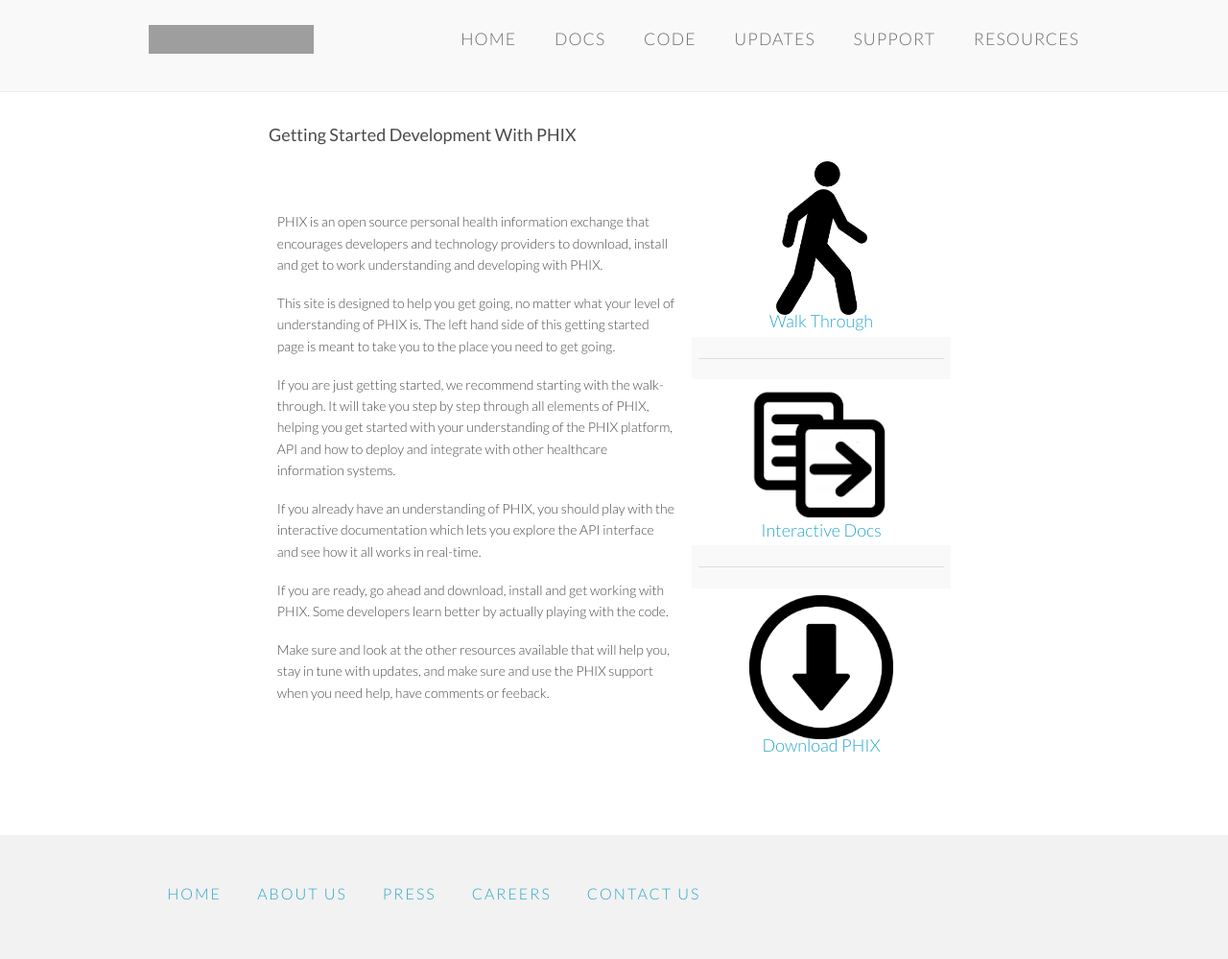
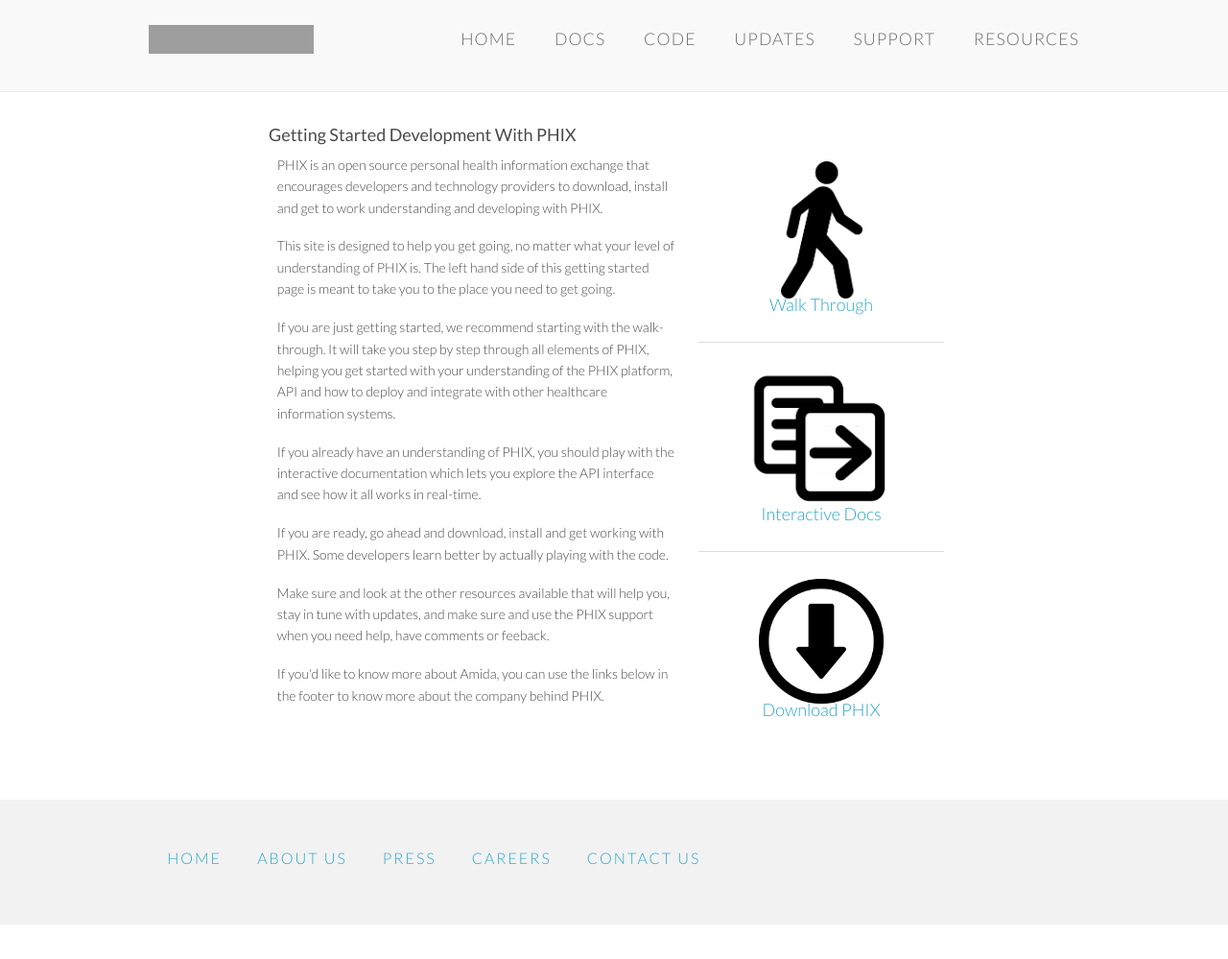
Before and after one commit to amida-tech/developers.amida.com, a Jekyll site: the page built from getting-started.html, in a window 1280 px wide. Shown: the whole page at 96% size. Built offline with Jekyll 4.4.1, drawn with Linux system fonts in a browser that asks for light colours; nearby versions of some CDN libraries; after the commit the page ends 963 px from its top, so only the background shows below that; grey boxes are pictures that could not be loaded.

Commit message:
clean up layout

```diff
--- a/getting-started.html
+++ b/getting-started.html
@@ -7,26 +7,27 @@
 <br /><br />
 <h3>Getting Started Development With PHIX</h3>
 
-<table cellpadding="5" width="100%" style="border: 0px;">
+<table cellpadding="2" width="100%" style="border: 0px;">
     <tr>
-        <td width="60%">
+        <td width="60%" valign="top">
             <p>PHIX is an open source personal health information exchange that encourages developers and technology providers to download, install and get to work understanding and developing with PHIX.</p>
             <p>This site is designed to help you get going, no matter what your level of understanding of PHIX is. The left hand side of this getting started page is meant to take you to the place you need to get going.</p>
             <p>If you are just getting started, we recommend starting with the walk-through. It will take you step by step through all elements of PHIX, helping you get started with your understanding of the PHIX platform, API and how to deploy and integrate with other healthcare information systems.</p>
             <p>If you already have an understanding of PHIX, you should play with the interactive documentation which lets you explore the API interface and see how it all works in real-time.</p>
             <p>If you are ready, go ahead and download, install and get working with PHIX. Some developers learn better by actually playing with the code.</p>
             <p>Make sure and look at the other resources available that will help you, stay in tune with updates, and make sure and use the PHIX support when you need help, have comments or feeback.</p>
+            <p>If you'd like to know more about Amida, you can use the links below in the footer to know more about the company behind PHIX.</p>
         </td>
         <td align="center">
             <table cellpadding="1" width="100%" style="border: 0px;">
                 <tr>
                     <td align="center">
-                        <a href="walk-through/what-is-phix.html"><img src="walk-through/images/bw-walking.png" width="95" /></a><br />
+                        <a href="walk-through/what-is-phix.html"><img src="walk-through/images/bw-walking.png" width="85" /></a><br />
                         <a href="walk-through/what-is-phix.html" style="font-size: 18px;">Walk Through</a>
                     </td>
                 </tr>
                 <tr>
-                    <td align="center"><hr /></td>
+                    <td align="center" style="background-color: #FFF;"><hr /></td>
                 </tr>
                 <tr>
                     <td style="background-color: #FFF;" align="center">
@@ -35,11 +36,11 @@
                     </td>
                 </tr>
                 <tr>
-                    <td align="center"><hr /></td>
+                    <td align="center" style="background-color: #FFF;"><hr /></td>
                 </tr>
                 <tr>
                     <td align="center">
-                        <a href="https://github.com/amida-tech/PHIX"><img src="walk-through/images/bw-download.png" width="150" /></a><br />
+                        <a href="https://github.com/amida-tech/PHIX"><img src="walk-through/images/bw-download.png" width="130" /></a><br />
                         <a href="https://github.com/amida-tech/PHIX" target="_blank" style="font-size: 18px;">Download PHIX</a>
                     </td>
                 </tr>
```
